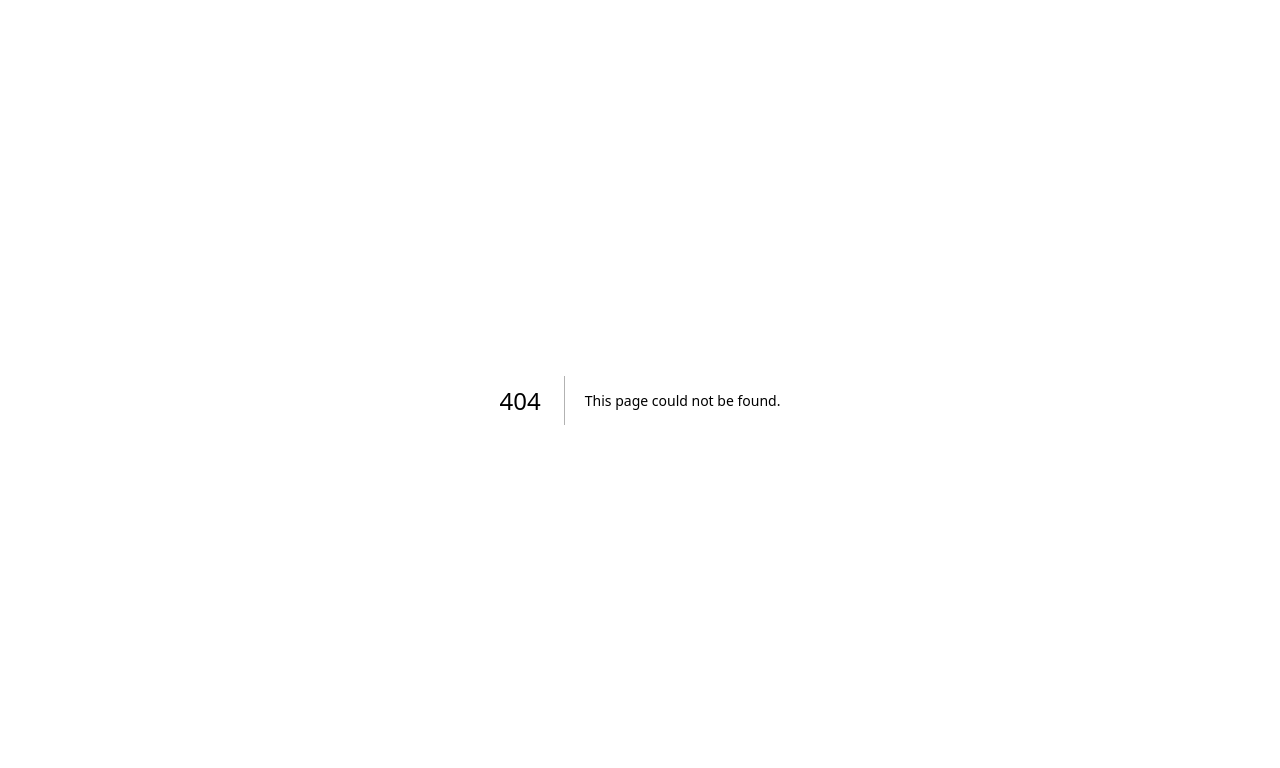
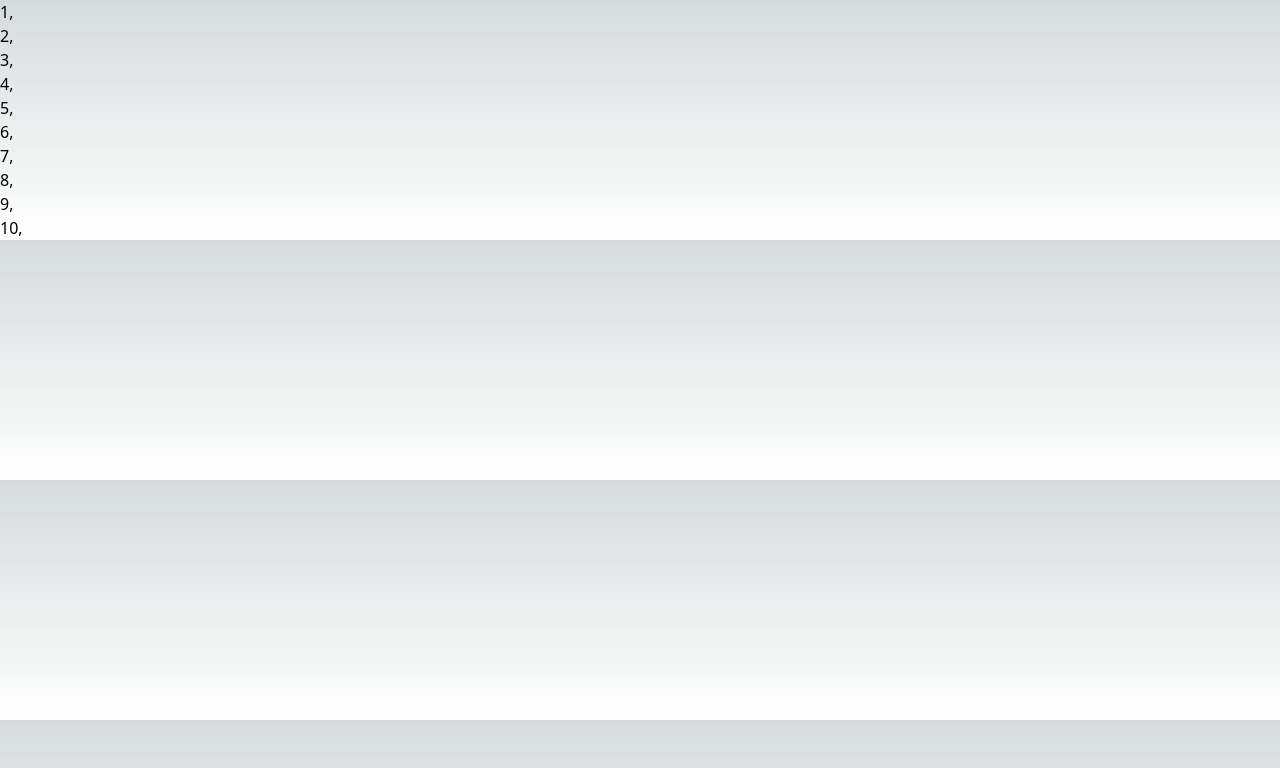
Before and after one commit to Alexandresl/curso-next-react, a Next.js app in the folder exercicios/: page /basicos/lista1 in a window 1280 px wide. Before the commit this address had no page. Shown: the top 768 px of the page. Built offline with nearby package versions, Linux system fonts and the light colour scheme.

Commit message:
16. Desafio Lista

```diff
--- /dev/null
+++ b/exercicios/pages/basicos/lista1.tsx
@@ -0,0 +1,16 @@
+export default function lista1() {
+  return (
+    <div>
+      <span>1,</span><br/>
+      <span>2,</span><br/>
+      <span>3,</span><br/>
+      <span>4,</span><br/>
+      <span>5,</span><br/>
+      <span>6,</span><br/>
+      <span>7,</span><br/>
+      <span>8,</span><br/>
+      <span>9,</span><br/>
+      <span>10,</span><br/>
+    </div>
+  );
+}
--- /dev/null
+++ b/exercicios/pages/basicos/lista2.tsx
@@ -0,0 +1,18 @@
+export default function lista2() {
+  return (
+    <div>
+      {geraSpan(10)}
+    </div>
+  );
+}
+
+function geraSpan(qtd: number) {
+
+  let conteudo = "";
+
+  for (let i = 0; i <= qtd; i++) {
+    conteudo += <span>{i}</span>;
+  }
+
+  return conteudo
+}
```
Also changed, not shown: 1 other file (tests, documents, lock files or other folders).
